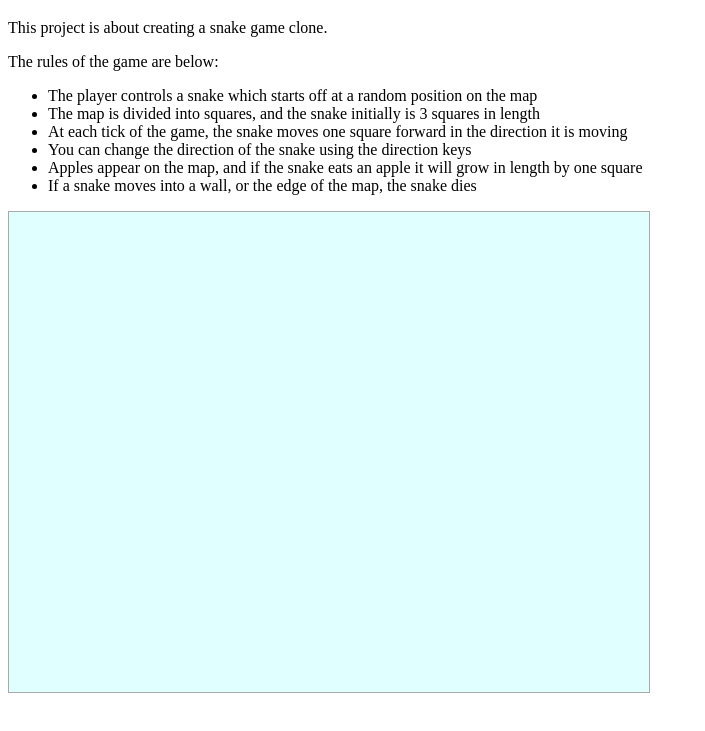
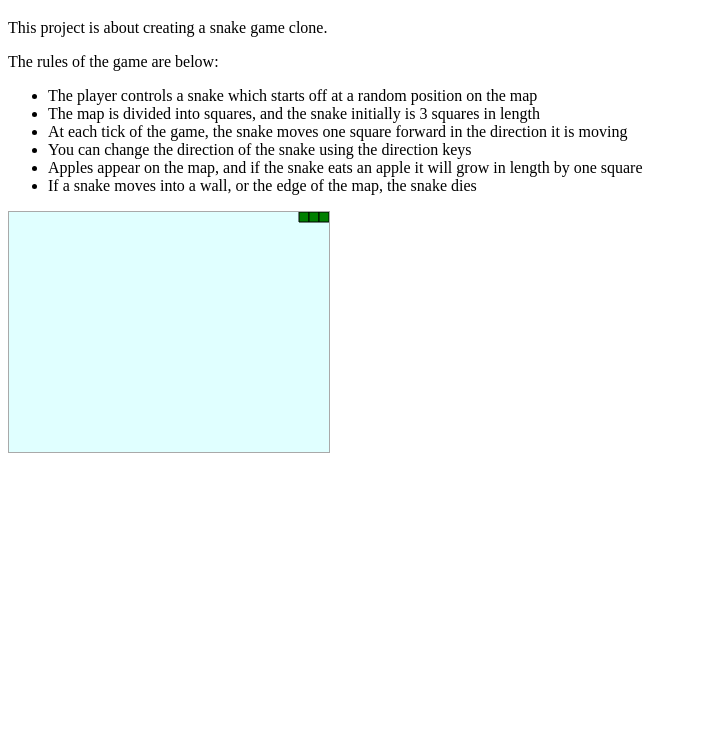
Before and after one commit to jamiebarrow/training, a plain HTML site: page Projects/JavaScript/Snake/02. After/index.html in a window 1280 px wide. Shown: the part 61-792 px from the top of the page, without its empty margins (0-705 px from the left). Drawn offline with Linux system fonts and the light colour scheme.

Commit message:
2023-06-13 got a basic snake movement working, lots of refactorings possible

```diff
--- a/Projects/JavaScript/Snake/02. After/index.html
+++ b/Projects/JavaScript/Snake/02. After/index.html
@@ -21,7 +21,12 @@
         <li>If a snake moves into a wall, or the edge of the map, the snake dies</li>
     </ul>
 
-    <canvas id="game_board" style="width: 640px; height: 480px; border: 1px solid darkgray; background: lightcyan">
+    <canvas id="game_board" style="width: 320px; height: 240px; border: 1px solid darkgray; background: lightcyan">
     </canvas>
+
+    <script src="./snake.js"></script>
+    <script>
+        window.Snake.run();
+    </script>
 </body>
 </html>
--- /dev/null
+++ b/Projects/JavaScript/Snake/02. After/snake.js
@@ -0,0 +1,260 @@
+(function(global) {
+    function drawSnakeSegment(canvasContext, x, y) {
+        canvasContext.strokeStyle = 'black';
+        canvasContext.fillStyle = 'green';
+        canvasContext.beginPath();
+        canvasContext.rect(x, y, 10, 10);
+        canvasContext.fill();
+        canvasContext.stroke();
+    }
+
+    function calculateDelta(direction) {
+        switch (direction) {
+            // 0 - Up
+            case 0:
+                return {
+                    x: 0,
+                    y: -1
+                };
+            // 1 - Right
+            case 1:
+                return {
+                    x: 1,
+                    y: 0
+                };
+            // 2 - Down
+            case 2:
+                return {
+                    x: 0,
+                    y: 1
+                };
+            // 3 - Left
+            case 3:
+                return {
+                    x: -1,
+                    y: 0
+                };
+        }
+    }
+
+    function getNextPosition(position, direction) {
+        var delta = calculateDelta(direction);
+        return {
+            x: position.x + (10 * delta.x),
+            y: position.y + (10 * delta.y),
+        };
+    }
+
+    function drawSnake(canvasContext, snake) {
+        var position = snake.getPosition();
+        var segments = snake.getSegments();
+
+        for (let counter = 0; counter < segments.length; counter++) {
+            var segment = segments[counter];
+            var position = segment.getPosition();
+            drawSnakeSegment(canvasContext, position.x, position.y);
+        }
+    }
+
+    function gameTick(snake) {
+        snake.move();
+    }
+
+    function collision() {
+        alert('CRASH!');
+    }
+
+    function gameLoop(canvas, canvasContext, snake) {
+        drawSnake(canvasContext, snake);
+
+        var gameInterval = setInterval(() => {
+            gameTick(snake);
+
+            var segments = snake.getSegments();
+            var snakeHead = segments[segments.length - 1];
+            var snakeHeadNewPosition = snakeHead.getPosition();
+            var { x, y } = snakeHeadNewPosition;
+
+            var pixelData = canvasContext.getImageData(x + 1, y + 1, 1, 1).data;
+            var pixelAlphaValue = pixelData[3];
+            if (pixelAlphaValue === 255 || x < 0 || y < 0 || x > 310 || y > 230) {
+                collision();
+                clearInterval(gameInterval);
+                return;
+            }
+
+            canvasContext.clearRect(0, 0, canvas.width, canvas.height);
+            drawSnake(canvasContext, snake);
+
+        }, 100);
+    }
+
+    function run() {
+        var canvas = document.getElementById('game_board');
+        var pixelRatio = window.devicePixelRatio;
+        var boardWidth = 32;
+        var boardHeight = 24;
+        var boardSquareSize = 10;
+        canvas.width = pixelRatio * boardWidth * boardSquareSize;
+        canvas.height = pixelRatio * boardHeight * boardSquareSize;
+
+        var canvasContext = canvas.getContext('2d');
+        canvasContext.scale(pixelRatio, pixelRatio);
+
+        var snake = new Snake();
+        gameLoop(canvas, canvasContext, snake);
+
+        global.addEventListener('keydown', (e) => {
+            const keyCode = e.code;
+
+            const mapKeyCodeToDirection = (keyCode) => {
+                // 0 - Up
+                // 1 - Right
+                // 2 - Down
+                // 3 - Left
+                switch (keyCode) {
+                    case 'ArrowUp': return 0;
+                    case 'ArrowRight': return 1;
+                    case 'ArrowDown': return 2;
+                    case 'ArrowLeft': return 3;
+                    default: return -1;
+                }
+            };
+
+            const newDirection = mapKeyCodeToDirection(keyCode);
+            if (newDirection > -1) {
+                snake.setDirection(newDirection);
+            }
+        })
+
+        console.log('=== Snake is running ===');
+    }
+
+    function SnakeSegment() {
+        var self = this;
+
+        self.x = 0;
+        self.y = 0;
+
+        // 0 - Up
+        // 1 - Right
+        // 2 - Down
+        // 3 - Left
+        self.direction = 1;
+
+        self.getPosition = function () {
+            return {
+                x: self.x,
+                y: self.y
+            };
+        };
+
+        self.setPosition = function(position) {
+            self.x = position.x;
+            self.y = position.y;
+        };
+
+        self.getDirection = function () {
+            return self.direction;
+        };
+
+        self.setDirection = function (direction) {
+            if (self.direction === 0 && direction === 2) {
+                return;
+            }
+            if (self.direction === 1 && direction === 3) {
+                return;
+            }
+            if (self.direction === 2 && direction === 0) {
+                return;
+            }
+            if (self.direction === 3 && direction === 1) {
+                return;
+            }
+            self.direction = direction;
+        };
+
+        self.move = function () {
+            const getNewPosition = () => {
+                switch (self.direction) {
+                    case 0:
+                        return { x: self.x, y: self.y - 10 };
+                    case 1:
+                        return { x: self.x + 10, y: self.y };
+                    case 2:
+                        return { x: self.x, y: self.y + 10 };
+                    case 3:
+                        return { x: self.x - 10, y: self.y };
+                    default:
+                        return { x: self.x, y: self.y };
+                }
+            }
+            const newPosition = getNewPosition();
+            this.setPosition(newPosition);
+        };
+    }
+
+    function Snake() {
+        const self = this;
+
+        self.x = 0;
+        self.y = 0;
+        self.length = 3;
+        self.segments = [];
+        // 0 - Up
+        // 1 - Right
+        // 2 - Down
+        // 3 - Left
+        self.direction = 1;
+
+        var position = { x: self.x, y: self.y };
+        for (
+            let counter = 0;
+            counter < self.length;
+            counter++,  position = getNextPosition(position, self.direction)
+        ) {
+            var segment = new SnakeSegment(self);
+            segment.setPosition(position);
+            self.segments.push(segment);
+        }
+
+        self.getPosition = function () {
+            return {
+                x: self.x,
+                y: self.y
+            };
+        };
+
+        self.getLength = function () {
+            return self.length;
+        };
+
+        self.getDirection = function () {
+            return self.direction;
+        };
+
+        self.setDirection = function (direction) {
+            self.direction = direction;
+            self.segments[self.segments.length - 1].setDirection(direction);
+        }
+
+        self.move = function () {
+            for (let counter = 0; counter < self.segments.length - 1; counter++) {
+                var currentSegment = self.segments[counter];
+                var nextSegment = self.segments[counter + 1];
+                currentSegment.setPosition(nextSegment.getPosition());
+                currentSegment.setDirection(nextSegment.getDirection());
+            }
+            self.segments[self.segments.length - 1].move();
+        };
+
+        self.getSegments = function() {
+            return self.segments;
+        };
+    }
+
+    global.Snake = {};
+
+    global.Snake.run = run;
+
+})(window);
```
